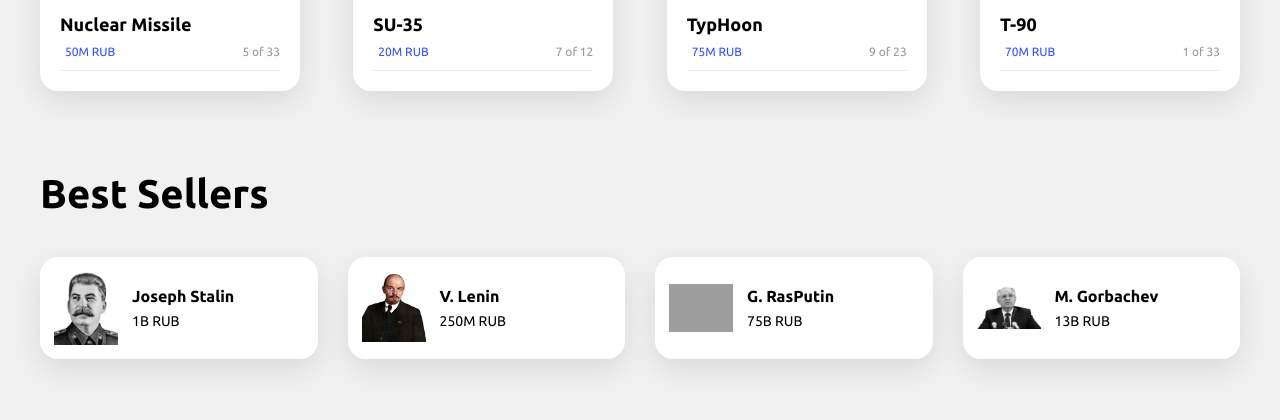
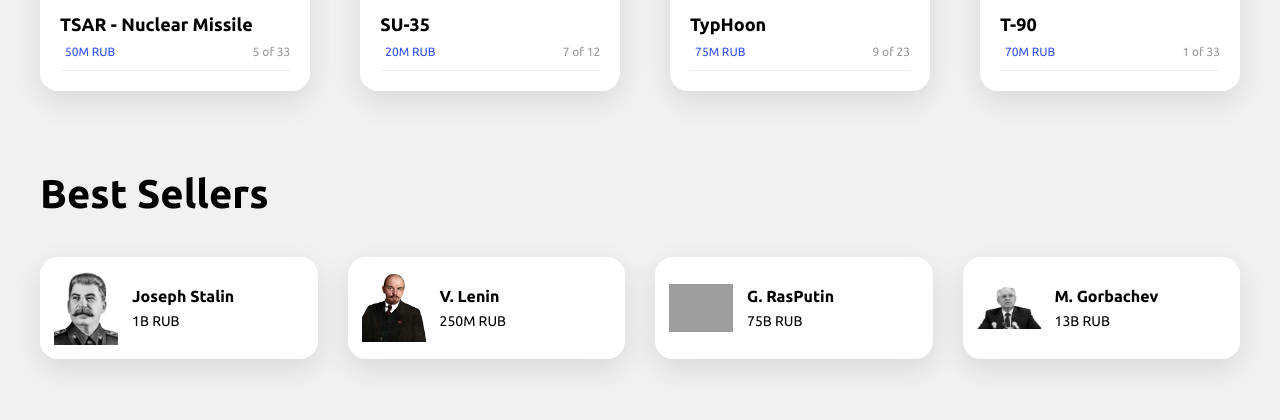
Before and after one commit to hasithdd/KGB, a PHP site: page / in a window 1280 px wide. Shown: the part 1496-1916 px from the top of the page. Run offline with PHP 8.4, Linux system fonts and the light colour scheme; grey boxes are pictures that could not be loaded.

Commit message:
waepon name changed

```diff
--- a/index.php
+++ b/index.php
@@ -65,7 +65,7 @@
                 <img src="res/img/home-images/item-1.png">
                 <div class="info">
                     <div>
-                        <h5>Nuclear Missile</h5>
+                        <h5>TSAR - Nuclear Missile</h5>
                         <div class="btc">
                             <i class='bx bxl-bitcoin'></i>
                             <p>50M RUB</p>
```
